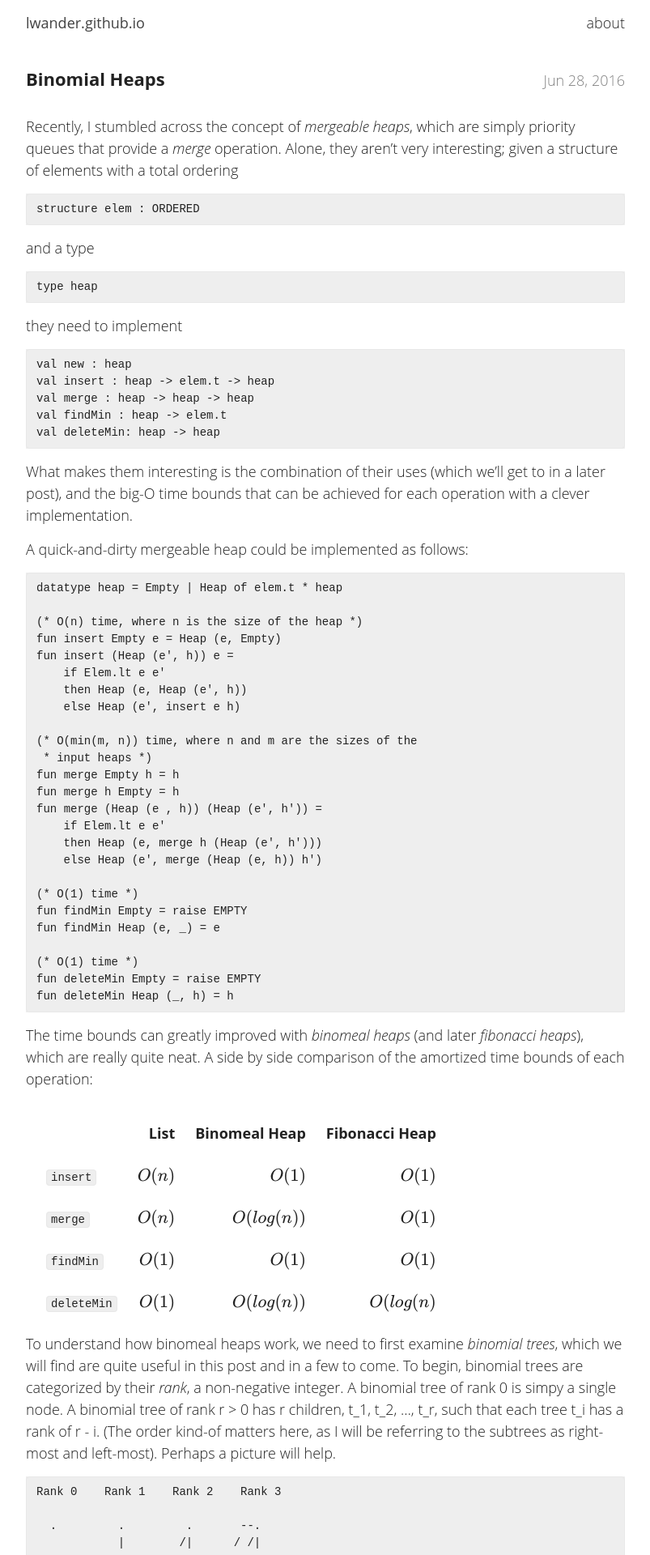
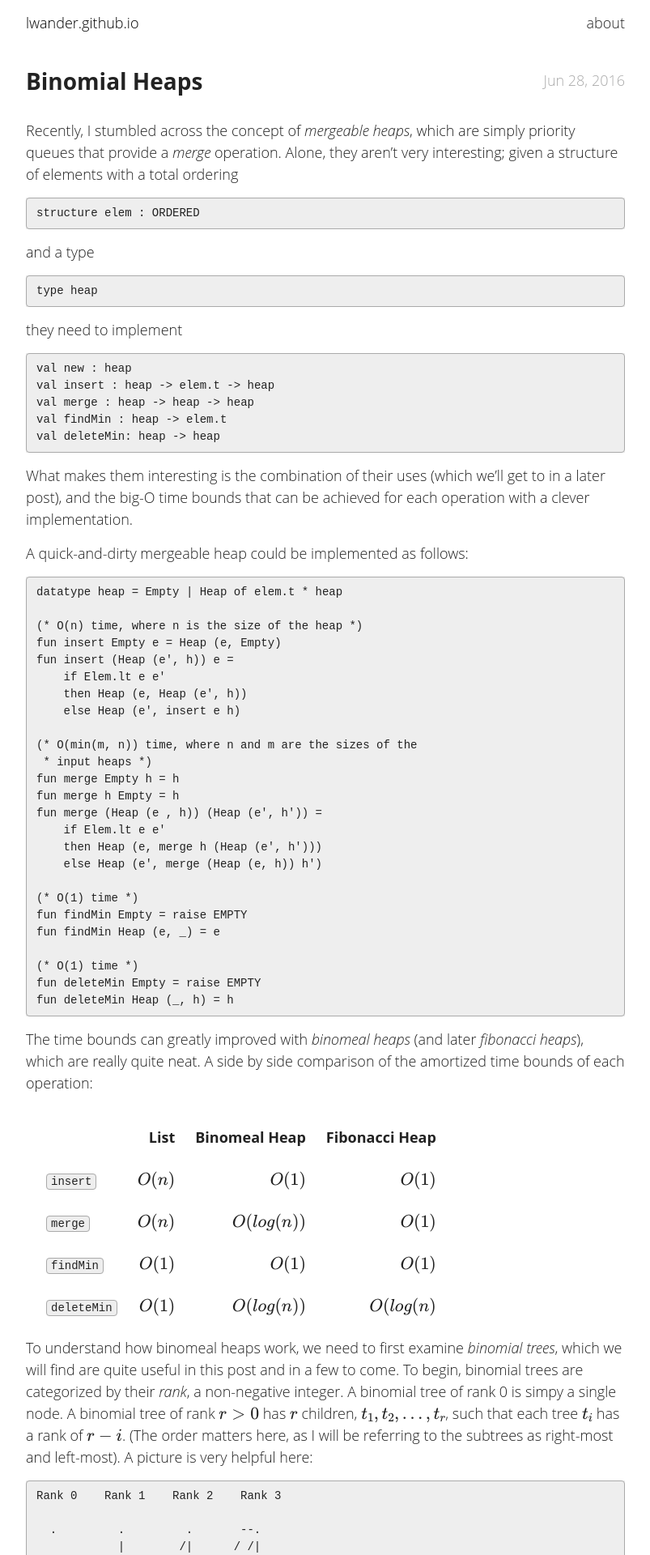
Before and after one commit to lwander/lwander.github.io, a Jekyll site: the page built from _posts/2016-06-28-binomial-heaps.markdown, in a window 1280 px wide. Shown: the top 1920 px of the page at 81% size, without its empty margins (238-1041 px from the left). Built offline with Jekyll 4.4.1, drawn with Linux system fonts in a browser that asks for light colours; formulas are drawn with MathJax 3; some of the changed text lies outside the part shown.

Commit message:
Hopefully last style change (againt)

````diff
--- a/_posts/2016-06-28-binomial-heaps.markdown
+++ b/_posts/2016-06-28-binomial-heaps.markdown
@@ -1,7 +1,7 @@
 ---
 layout: post
-title:  "Binomial Heaps"
-date:   2016-06-28 12:18:01 -0400
+title: "Binomial Heaps"
+date: 2016-06-28 12:18:01 -0400
 categories: cs
 ---
 
@@ -66,9 +66,10 @@ To understand how binomeal heaps work, we need to first examine _binomial
 trees_, which we will find are quite useful in this post and in a few to come.
 To begin, binomial trees are categorized by their _rank_, a non-negative
 integer. A binomial tree of rank 0 is simpy a single node. A binomial tree of
-rank r > 0 has r children, t_1, t_2, ..., t_r, such that each tree t_i has a
-rank of r - i. (The order kind-of matters here, as I will be referring to the
-subtrees as right-most and left-most). Perhaps a picture will help.
+rank \\(r > 0\\) has \\(r\\) children, \\(t_1, t_2, ..., t_r\\), such that each
+tree \\(t_i\\) has a rank of \\(r - i\\). (The order matters here, as I will
+be referring to the subtrees as right-most and left-most). A picture is very
+helpful here:
 
 ```
 Rank 0    Rank 1    Rank 2    Rank 3
--- a/_sass/_base.scss
+++ b/_sass/_base.scss
@@ -111,7 +111,7 @@ blockquote {
  */
 pre,
 code {
-    border: 1px solid $grey-color-light;
+    border: 1px solid $grey-color;
     border-radius: 4px;
     font-size: 14px;
     background-color: #eee;
--- a/_sass/_layout.scss
+++ b/_sass/_layout.scss
@@ -5,14 +5,14 @@
 }
 
 .site-title {
-    font-weight: 400;
     line-height: 56px;
     margin-bottom: 0;
     float: left;
+    color: $text-color;
 
     &,
     &:visited {
-        color: $grey-color-dark;
+        color: black;
     }
 }
 
@@ -139,14 +139,22 @@
 
 .post-title {
     line-height: 1;
-    font-size: 22px;
+    font-size: $big-font-size;
 }
 
 .post-content {
     margin-bottom: $spacing-unit;
+    h1 {
+        font-size: $big-font-size;
+        font-weight: bold;
+
+        @include media-query($on-laptop) {
+            font-size: 28px;
+        }
+    }
 
     h2 {
-        font-size: 32px;
+        font-size: $big-font-size;
 
         @include media-query($on-laptop) {
             font-size: 28px;
@@ -154,16 +162,12 @@
     }
 
     h3 {
-        font-size: 26px;
-
         @include media-query($on-laptop) {
             font-size: 22px;
         }
     }
 
     h4 {
-        font-size: 20px;
-
         @include media-query($on-laptop) {
             font-size: 18px;
         }
@@ -177,3 +181,7 @@ table {
 table, th, td {
     padding: 5px;
 }
+
+html {
+    overflow-y: scroll;
+}
--- a/css/main.scss
+++ b/css/main.scss
@@ -9,6 +9,7 @@ $base-font-size:   18px;
 $base-font-weight: 200;
 $small-font-size:  $base-font-size * 0.875;
 $base-line-height: 1.5;
+$big-font-size:    28px;
 
 $spacing-unit:     30px;
 
@@ -16,8 +17,8 @@ $text-color:       #222;
 $background-color: #ffffff;
 $brand-color:      #2a7ae2;
 
-$grey-color:       #828282;
-$grey-color-light: lighten($grey-color, 40%);
+$grey-color:       #aaaaaa;
+$grey-color-light: lighten($grey-color, 60%);
 $grey-color-dark:  darken($grey-color, 25%);
 
 // Width of the content area
--- a/index.html
+++ b/index.html
@@ -10,6 +10,7 @@ layout: default
         <a class="post-link" href="{{ post.url | prepend: site.baseurl }}">{{ post.title }}</a>
         <span class="post-meta">{{ post.date | date: "%b %-d, %Y" }}</span>
       </li>
+      </br>
     {% endfor %}
   </ul>
 
````
Also changed, not shown: other parts of _posts/2016-06-28-binomial-heaps.markdown (+14 -13 lines), 10 other files.
